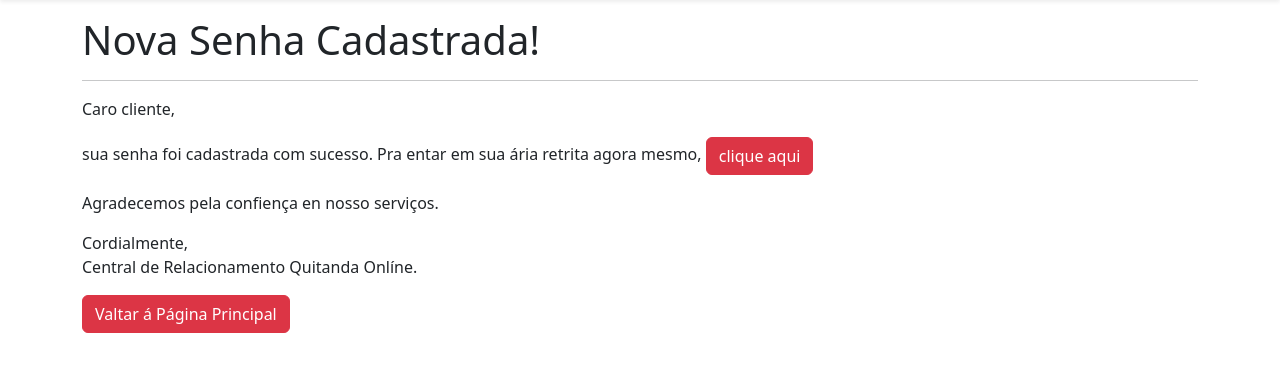
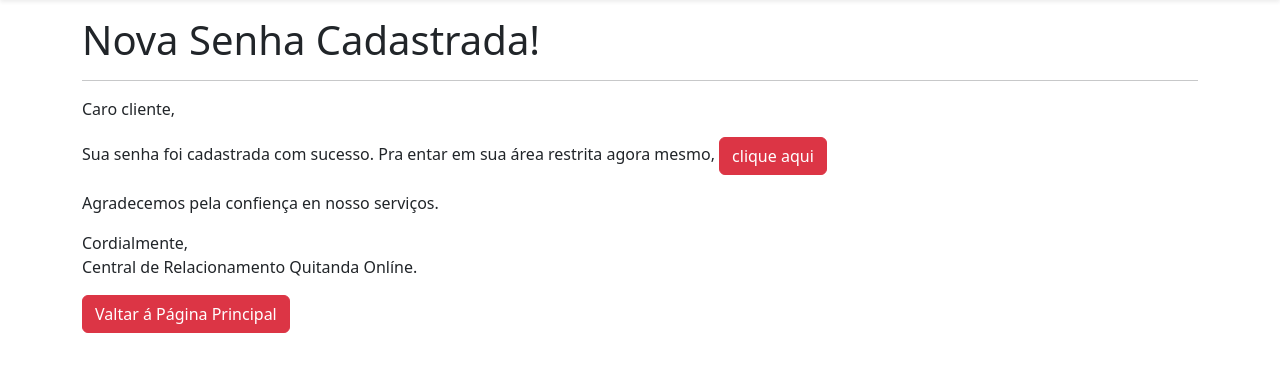
Before and after one commit to DanielSantosLira/quitanda_php, a PHP site: page /confirme-cadastro-senha.php in a window 1280 px wide. Shown: the part 57-431 px from the top of the page. Run offline with PHP 8.4, Linux system fonts and the light colour scheme.

Commit message:
salvar12

```diff
--- a/confirme-cadastro-senha.php
+++ b/confirme-cadastro-senha.php
@@ -11,7 +11,7 @@ include "menu.php";
                Caro cliente,
               </p>
               <p>
-               sua senha foi cadastrada com sucesso. Pra entar em sua ária retrita agora
+               Sua senha foi cadastrada com sucesso. Pra entar em sua área restrita agora
                   mesmo, <a href="login.php" class="btn btn-danger">clique aqui</a>
               </p>
               <p>
```
